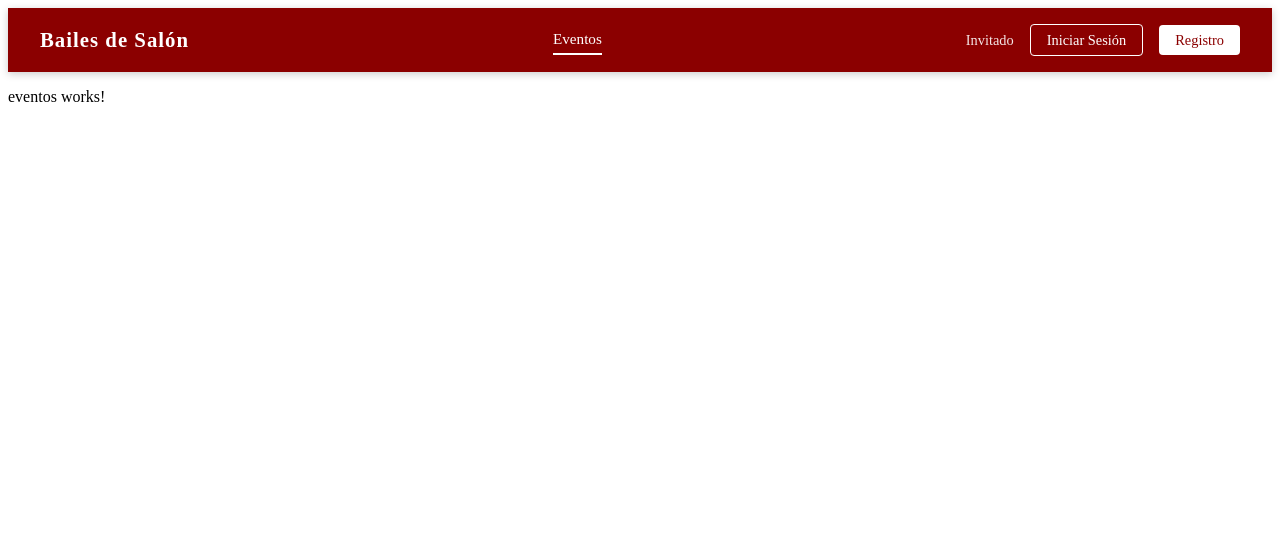
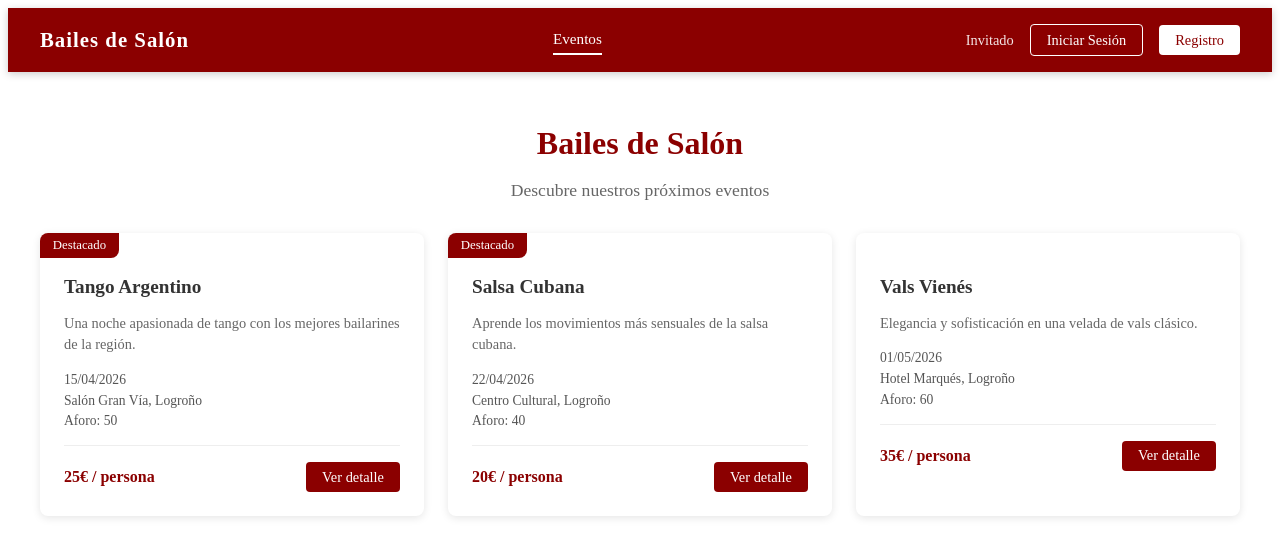
Before and after one commit to assxavi/retoFrontend, an Angular app: page /eventos in a window 1280 px wide. Shown: the top 556 px of the page. Built offline with nearby package versions, Linux system fonts and the light colour scheme.

Commit message:
feat: eventos component with mock data

```diff
--- a/src/app/pages/public/eventos/eventos.html
+++ b/src/app/pages/public/eventos/eventos.html
@@ -1 +1,45 @@
-<p>eventos works!</p>
+<div class="eventos-container">
+
+  <div class="eventos-header">
+    <h1>Bailes de Salón</h1>
+    <p>Descubre nuestros próximos eventos</p>
+  </div>
+
+  <div class="loading" *ngIf="cargando">
+    Cargando eventos...
+  </div>
+
+  <div class="error" *ngIf="error">
+    {{ error }}
+  </div>
+
+  <div class="eventos-grid" *ngIf="!cargando && !error">
+
+    <div class="evento-card" *ngFor="let evento of eventos">
+      <div class="evento-badge" *ngIf="evento.destacado === 'S'">
+        Destacado
+      </div>
+      <div class="evento-info">
+        <h3>{{ evento.nombre }}</h3>
+        <p class="descripcion">{{ evento.descripcion }}</p>
+        <div class="evento-datos">
+          <span>{{ evento.fechaInicio | date:'dd/MM/yyyy' }}</span>
+          <span>{{ evento.direccion }}</span>
+          <span>Aforo: {{ evento.aforoMaximo }}</span>
+        </div>
+        <div class="evento-footer">
+          <span class="precio">{{ evento.precioVenta }}€ / persona</span>
+          <a [routerLink]="['/clientes/detalle', evento.idEvento]" class="btn-detalle">
+            Ver detalle
+          </a>
+        </div>
+      </div>
+    </div>
+
+    <div class="no-eventos" *ngIf="eventos.length === 0">
+      No hay eventos disponibles en este momento.
+    </div>
+
+  </div>
+
+</div>
--- a/src/app/pages/public/eventos/eventos.scss
+++ b/src/app/pages/public/eventos/eventos.scss
@@ -0,0 +1,118 @@
+.eventos-container {
+  max-width: 1200px;
+  margin: 0 auto;
+  padding: 2rem;
+}
+
+.eventos-header {
+  text-align: center;
+  margin-bottom: 2rem;
+
+  h1 {
+    color: #8B0000;
+    font-size: 2rem;
+    margin-bottom: 0.5rem;
+  }
+
+  p {
+    color: #666;
+    font-size: 1.1rem;
+  }
+}
+
+.eventos-grid {
+  display: grid;
+  grid-template-columns: repeat(auto-fill, minmax(300px, 1fr));
+  gap: 1.5rem;
+}
+
+.evento-card {
+  background: white;
+  border-radius: 8px;
+  box-shadow: 0 2px 8px rgba(0,0,0,0.1);
+  overflow: hidden;
+  position: relative;
+  transition: transform 0.2s;
+
+  &:hover {
+    transform: translateY(-4px);
+  }
+}
+
+.evento-badge {
+  background: #8B0000;
+  color: white;
+  padding: 0.3rem 0.8rem;
+  font-size: 0.8rem;
+  display: inline-block;
+  border-radius: 0 0 8px 0;
+  position: absolute;
+  top: 0;
+  left: 0;
+}
+
+.evento-info {
+  padding: 1.5rem;
+
+  h3 {
+    color: #333;
+    margin-bottom: 0.5rem;
+    font-size: 1.2rem;
+  }
+}
+
+.descripcion {
+  color: #666;
+  font-size: 0.9rem;
+  margin-bottom: 1rem;
+  line-height: 1.5;
+}
+
+.evento-datos {
+  display: flex;
+  flex-direction: column;
+  gap: 0.3rem;
+  margin-bottom: 1rem;
+
+  span {
+    color: #555;
+    font-size: 0.85rem;
+  }
+}
+
+.evento-footer {
+  display: flex;
+  justify-content: space-between;
+  align-items: center;
+  border-top: 1px solid #eee;
+  padding-top: 1rem;
+}
+
+.precio {
+  color: #8B0000;
+  font-weight: bold;
+  font-size: 1rem;
+}
+
+.btn-detalle {
+  background: #8B0000;
+  color: white;
+  padding: 0.4rem 1rem;
+  border-radius: 4px;
+  text-decoration: none;
+  font-size: 0.9rem;
+
+  &:hover {
+    background: #6B0000;
+  }
+}
+
+.loading, .error, .no-eventos {
+  text-align: center;
+  padding: 3rem;
+  color: #666;
+}
+
+.error {
+  color: #c62828;
+}
--- a/src/app/pages/public/eventos/eventos.ts
+++ b/src/app/pages/public/eventos/eventos.ts
@@ -1,11 +1,72 @@
-import { Component } from '@angular/core';
+import { Component, OnInit } from '@angular/core';
+import { CommonModule } from '@angular/common';
+import { RouterLink } from '@angular/router';
+import { EventoService } from '../../../core/services/evento.service';
+import { Evento } from '../../../models/evento.model';
 
 @Component({
   selector: 'app-eventos',
-  imports: [],
+  imports: [CommonModule, RouterLink],
   templateUrl: './eventos.html',
-  styleUrl: './eventos.scss',
+  styleUrl: './eventos.scss'
 })
-export class EventosComponent {
+export class EventosComponent implements OnInit {
 
+  eventos: Evento[] = [];
+  cargando: boolean = true;
+  error: string = '';
+
+  constructor(private eventoService: EventoService) {}
+
+  ngOnInit(): void {
+    this.cargarEventos();
+  }
+
+  cargarEventos(): void {
+  this.cargando = false;
+  this.eventos = [
+    {
+      idEvento: 1,
+      nombre: 'Tango Argentino',
+      descripcion: 'Una noche apasionada de tango con los mejores bailarines de la región.',
+      fechaInicio: new Date('2026-04-15'),
+      duracion: 120,
+      direccion: 'Salón Gran Vía, Logroño',
+      estado: 'ACTIVO',
+      destacado: 'S',
+      aforoMaximo: 50,
+      minimoAsistencia: 10,
+      precioVenta: 25,
+      idTipo: 1
+    },
+    {
+      idEvento: 2,
+      nombre: 'Salsa Cubana',
+      descripcion: 'Aprende los movimientos más sensuales de la salsa cubana.',
+      fechaInicio: new Date('2026-04-22'),
+      duracion: 90,
+      direccion: 'Centro Cultural, Logroño',
+      estado: 'ACTIVO',
+      destacado: 'S',
+      aforoMaximo: 40,
+      minimoAsistencia: 8,
+      precioVenta: 20,
+      idTipo: 1
+    },
+    {
+      idEvento: 3,
+      nombre: 'Vals Vienés',
+      descripcion: 'Elegancia y sofisticación en una velada de vals clásico.',
+      fechaInicio: new Date('2026-05-01'),
+      duracion: 150,
+      direccion: 'Hotel Marqués, Logroño',
+      estado: 'ACTIVO',
+      destacado: 'N',
+      aforoMaximo: 60,
+      minimoAsistencia: 15,
+      precioVenta: 35,
+      idTipo: 2
+    }
+  ];
 }
+}
```
